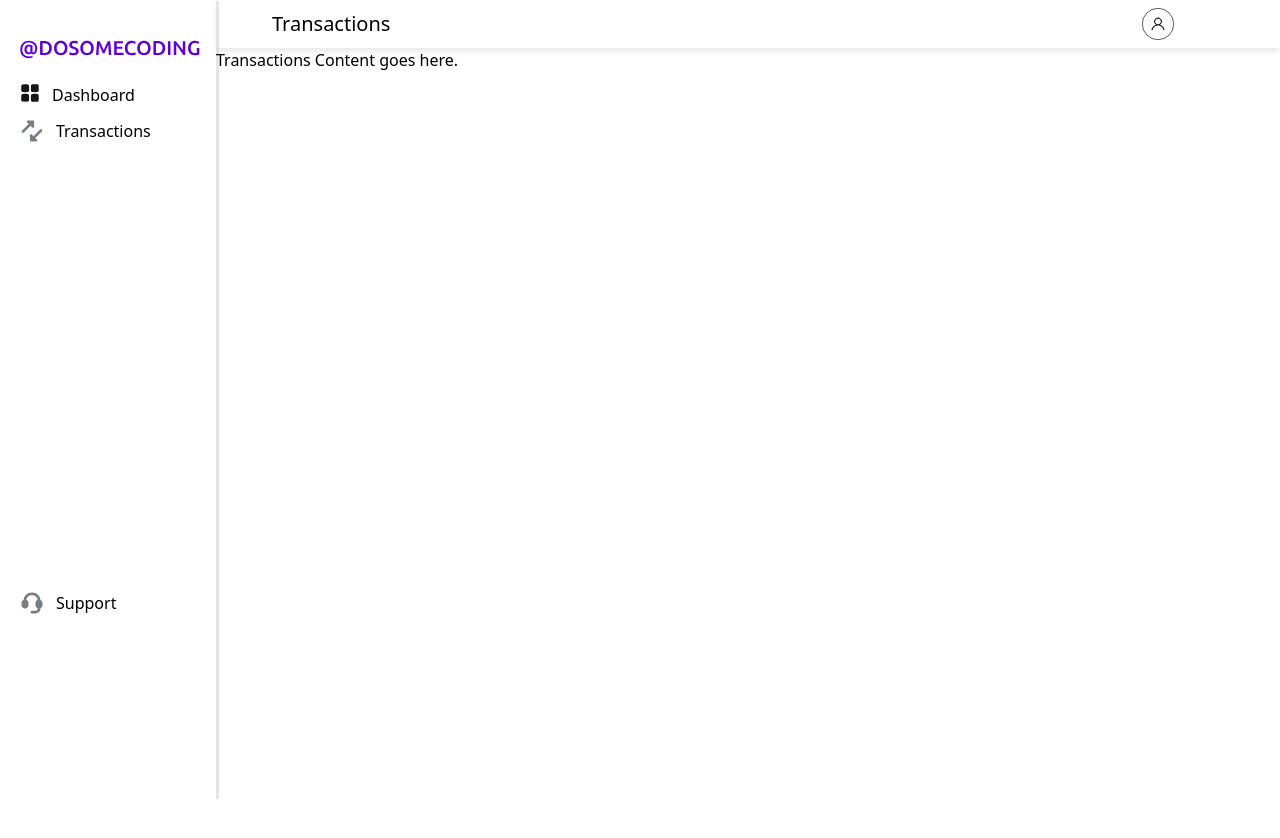
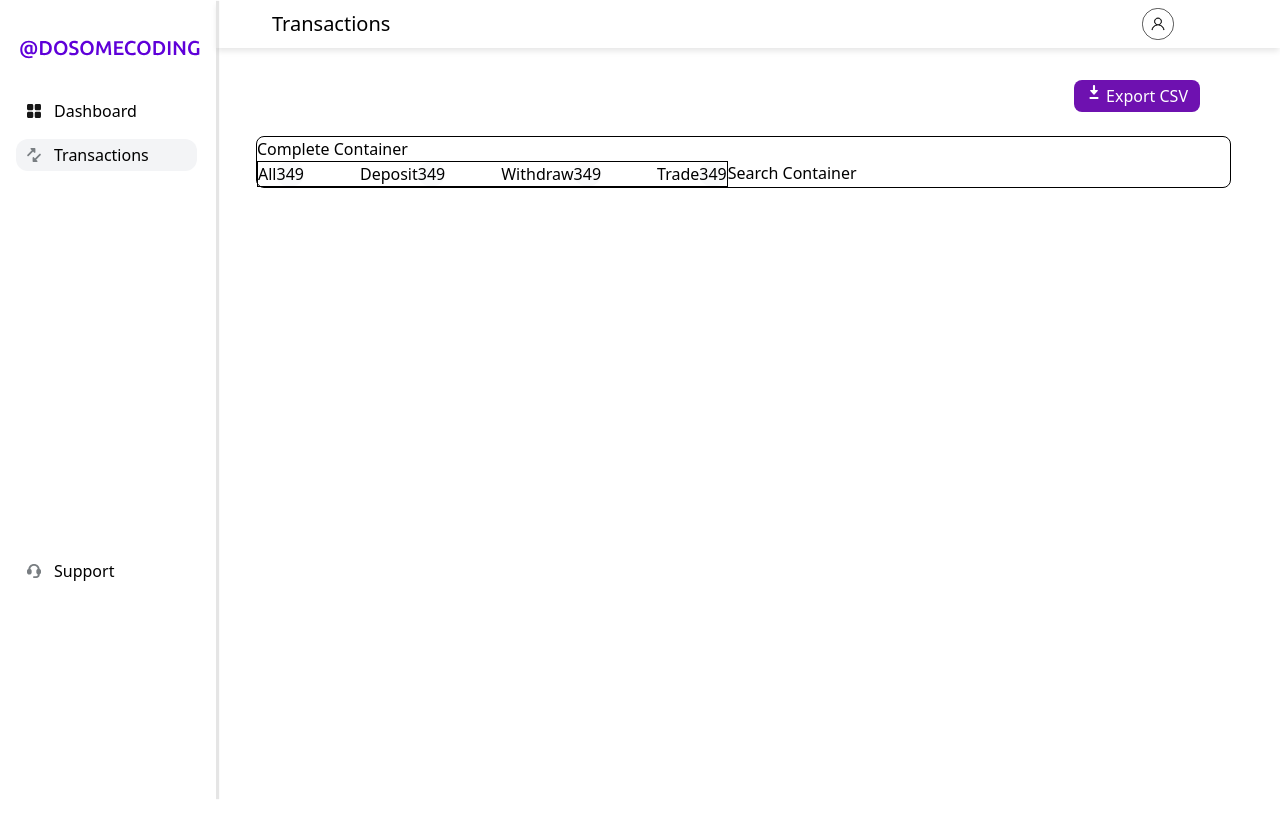
Before and after one commit to Jithu666/crypto-dashboard, a React (Vite) app: page /transactions in a window 1280 px wide. Shown: the top 838 px of the page. Built offline with nearby package versions, Linux system fonts and the light colour scheme.

Commit message:
Updated code in Transaction

```diff
--- a/src/components/Sidebar.jsx
+++ b/src/components/Sidebar.jsx
@@ -1,5 +1,5 @@
 import logo from "../assets/logo.svg";
-import { Link } from "react-router-dom";
+import { NavLink } from "react-router-dom";
 import supportLogo from "../assets/Help.svg";
 import dashboardLogo from "../assets/Dashboard.svg";
 import transactionsLogo from "../assets/Transactions.svg";
@@ -8,32 +8,61 @@ const Sidebar = () => {
   return (
     <div className="shadow-[4px_0_1px_-1px_rgba(0,0,0,0.1)] p-4">
       <div className="min-w-1/6 flex flex-col h-screen">
-        <Link to="/ ">
+        <NavLink to="/ ">
           <img src={logo} alt="logo" className="pt-6 pl-1 pb-6" />
-        </Link>
+        </NavLink>
 
-        <Link to="/" className="flex flex-row">
-          <img
-            src={dashboardLogo}
-            alt="Dashboard Icon"
-            className="pl-1 mr-3 pb-1"
-          />
+        <NavLink
+          to="/"
+          end
+          className={({ isActive }) => `
+            flex flex-row items-center mt-3 rounded-xl
+             ${
+               isActive
+                 ? "bg-gray-100 text-black px-1.5 py-1 w-fit pr-14"
+                 : "hover:bg-gray-100 px-1.5 py-1 w-fit pr-14"
+             }
+          `}
+        >
+          <img src={dashboardLogo} alt="Dashboard Icon" className="pl-1 mr-3" />
           Dashboard
-        </Link>
+        </NavLink>
 
-        <Link to="/transactions" className="flex flex-row mt-3">
+        <NavLink
+          to="/transactions"
+          end
+          className={({ isActive }) => `
+            flex flex-row items-center mt-3 rounded-xl
+             ${
+               isActive
+                 ? "bg-gray-100 text-black px-1.5 py-1 w-fit pr-12"
+                 : "hover:bg-gray-100 px-1.5 py-1 w-fit pr-12"
+             }
+          `}
+        >
           <img
             src={transactionsLogo}
-            alt="Transaction Icon"
-            className="pl-1 mr-3"
+            alt="Transactions Icon"
+            className="pl-1 mr-3 font-black"
           />
           Transactions
-        </Link>
+        </NavLink>
 
-        <Link to="/support" className="flex flex-row mt-96 pt-16">
-          <img src={supportLogo} alt="Support Icon" className="pl-1 mr-3" />
+        <NavLink
+          to="/support"
+          end
+          className={({ isActive }) => `
+            flex flex-row items-center mt-96 rounded-xl
+             ${
+               isActive
+                 ? "bg-gray-100 text-black px-1.5 py-1 w-fit pr-20"
+                 : "hover:bg-gray-100 px-1.5 py-1 w-fit pr-20"
+             }
+          `}
+        >
+          <img src={supportLogo} alt="Dashboard Icon" className="pl-1 mr-3" />
           Support
-        </Link>
+        </NavLink>
       </div>
     </div>
   );
--- a/src/components/Transaction.jsx
+++ b/src/components/Transaction.jsx
@@ -1,13 +1,67 @@
 import Header from "./Header";
 import Sidebar from "./Sidebar";
+import downloadIcon from "../assets/DownArrow.svg";
 
 const Transaction = () => {
   return (
     <div className="flex flex-row h-screen">
-      <div className="flex flex-col">
-        <p className="flex justify-center items-center">
-          Transactions Content goes here.
-        </p>
+      <div className="flex flex-col w-full">
+        {/* Button */}
+        <div className="flex flex-row">
+          <button className="flex flex-row bg-purple-800 text-white rounded-lg ml-auto mr-20 mt-8 px-3 py-1">
+            <img src={downloadIcon} alt="Download Icon" className="pr-1" />
+            Export CSV
+          </button>
+        </div>
+        {/* Button */}
+
+        {/* Transactions Space */}
+        <div className="flex flex-col">
+          {/* 1st container */}
+          <div className="flex-col bg-white rounded-lg border mt-6 ml-10 w-11/12">
+            Complete Container
+            <div className="flex flex-col">
+              {/* 2 inner Columns Stacked Side by Side */}
+              <div className="flex flex-row">
+                {/* Labels */}
+                <div className="flex flex-row space-x-14 border">
+                  <div className="flex flex-col">
+                    <div className="flex flex-row">
+                      <p>All</p>
+                      <button className="bg-gray-50 rounded-xl">349</button>
+                    </div>
+                  </div>
+                  <div className="flex flex-col">
+                    <div className="flex flex-row">
+                      <p>Deposit</p>
+                      <button className="bg-gray-50 rounded-xl">349</button>
+                    </div>
+                  </div>
+                  <div className="flex flex-col">
+                    <div className="flex flex-row">
+                      <p>Withdraw</p>
+                      <button className="bg-gray-50 rounded-xl">349</button>
+                    </div>{" "}
+                  </div>
+                  <div className="flex flex-col">
+                    <div className="flex flex-row">
+                      <p>Trade</p>
+                      <button className="bg-gray-50 rounded-xl">349</button>
+                    </div>{" "}
+                  </div>
+                </div>
+                {/* Labels */}
+
+                {/* Search Container */}
+                <div className="flex flex-row">Search Container</div>
+                {/* Search Container */}
+              </div>
+              {/* 2 inner Columns Stacked Side by Side */}
+            </div>
+          </div>
+          {/* 1st container */}
+        </div>
+        {/* Transactions Space */}
       </div>
     </div>
   );
```
